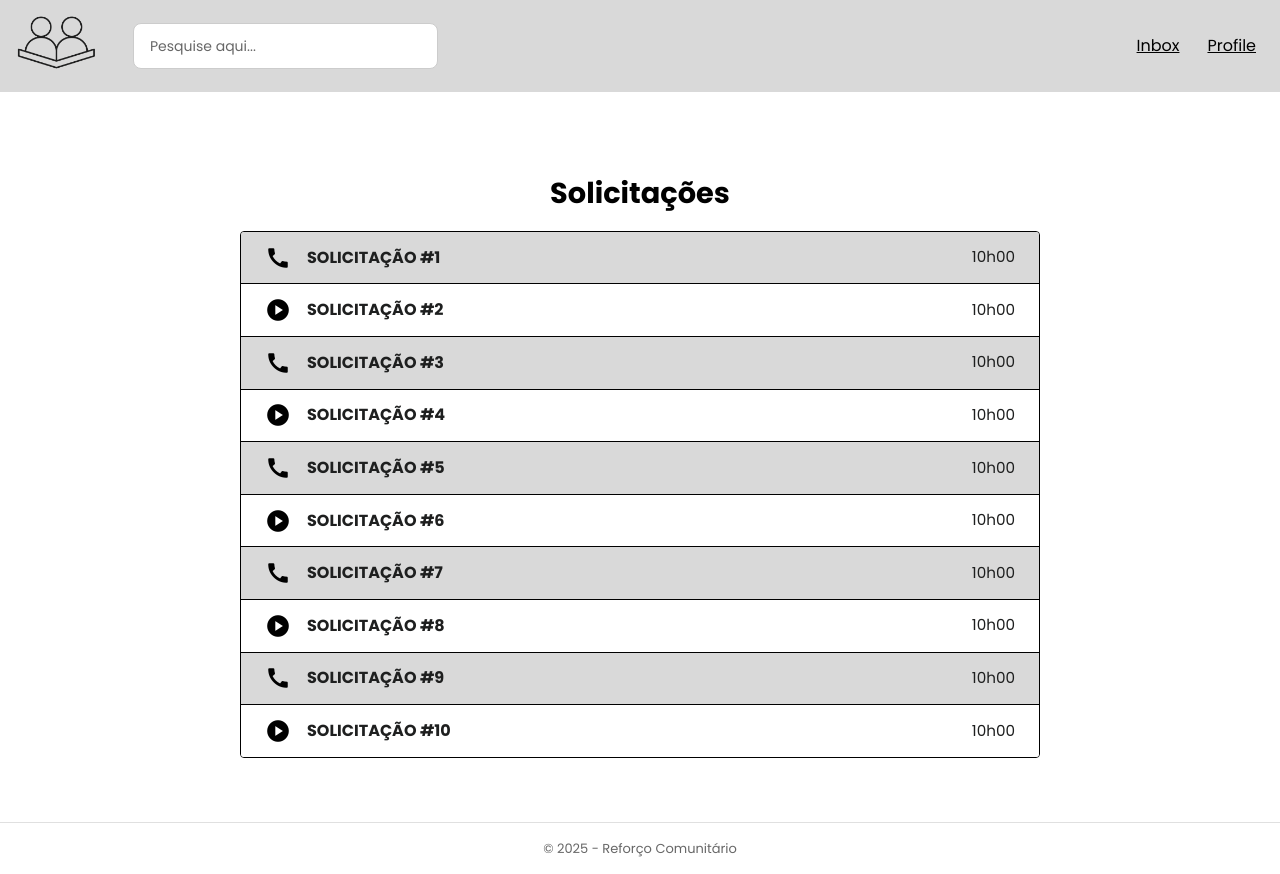
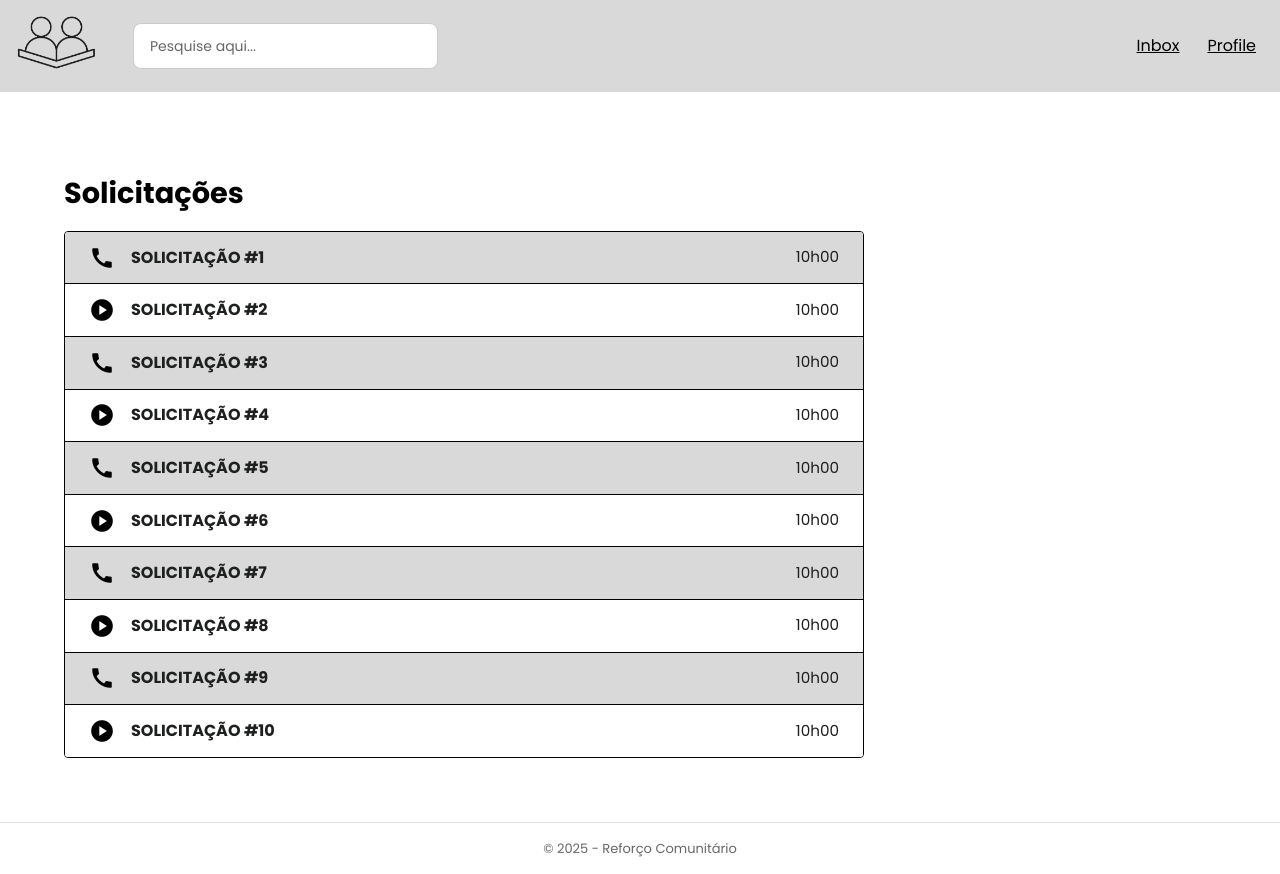
Before and after one commit to lari-sato/reforco-comunitario, a React (Vite) app in the folder ref-comunitario/: page /inbox in a window 1280 px wide. Built offline with nearby package versions, Linux system fonts and the light colour scheme.

Commit message:
Update index.css

```diff
--- a/ref-comunitario/src/index.css
+++ b/ref-comunitario/src/index.css
@@ -492,27 +492,22 @@ a:active,
 
 /* inbox */
 
-.inbox-content {
-  display: flex;
-  flex-direction: column;
-  align-items: center;
-  padding: 60px 2rem 2rem;
+inbox-content {
+  padding: 2rem 4rem;
 }
 
-
 .titulo {
-  text-align: center;
   font-size: 1.8rem;
   margin-bottom: 1rem;
   color: #000;
 }
+
 .lista {
   border: 1px solid #000;
   border-radius: 4px;
   overflow: hidden;
   width: 100%;
   max-width: 800px;
-  margin: 0 auto; /* centraliza horizontalmente */
 }
 
 .linha {
```
